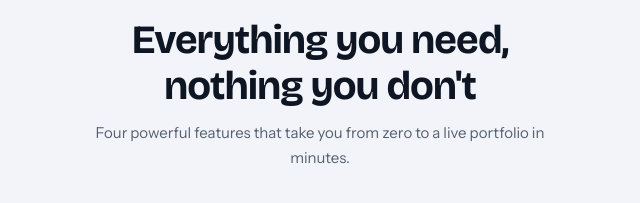
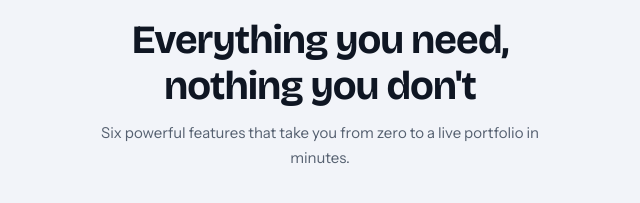
Before and after one commit to zahrabatoolmns-sketch/Folio-Craft, a website: page Frontend/index.html in a window 1280 px wide. Shown: the part 924-1127 px from the top of the page, 320-960 px from the left. Drawn offline with nearby package versions, Linux system fonts and the light colour scheme.

Commit message:
paragraph line fix

```diff
--- a/Frontend/index.html
+++ b/Frontend/index.html
@@ -120,7 +120,7 @@
         Why FolioCraft
       </div>
       <h2 class="why-title">Everything you need,<br>nothing you don't</h2>
-      <p class="why-sub"> Four powerful features that take you from zero to a live portfolio in minutes.</p>
+      <p class="why-sub"> Six powerful features that take you from zero to a live portfolio in minutes.</p>
     </section>
 
     <!--  FEATURES  -->
@@ -564,7 +564,6 @@
 
     <div class="footer-links-group">
       <h4>Account</h4>
-      <a href="#" id="footerDashboardBtn">My Dashboard</a>
       <a href="reset-password.html">Reset Password</a>
       <a href="#" id="footerLoginBtn">Login / Sign up</a>
     </div>
```
